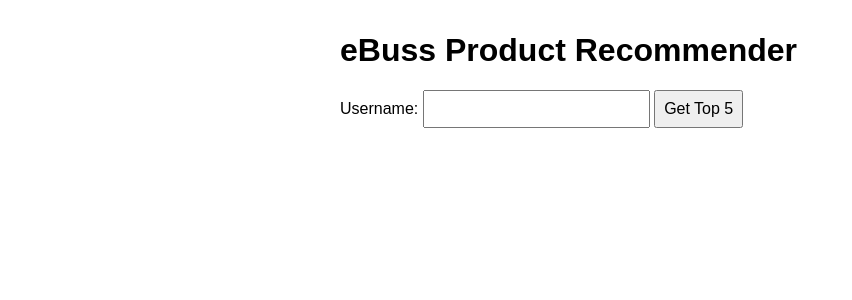
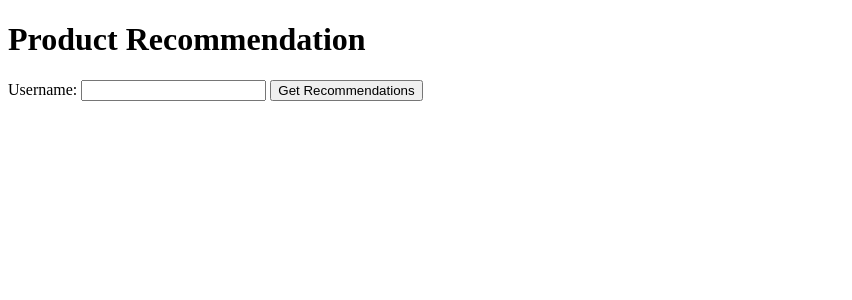
Before and after one commit to DeepthiShreeya/ebuss-Sentiment-Based-Product-Recommendation-System, a Flask app: page / in a window 1280 px wide. Shown: the top 300 px of the page, without its empty margins (0-852 px from the left). Run offline with Flask 2, Linux system fonts and the light colour scheme; parts of the project's set-up code (start-up, migrations or seed data) failed here and were passed over.

Commit message:
Update index.html

```diff
--- a/templates/index.html
+++ b/templates/index.html
@@ -2,31 +2,26 @@
 <html lang="en">
 <head>
   <meta charset="UTF-8">
-  <title>eBuss Sentiment‑Based Recommender</title>
-  <style>
-    body { font-family: sans-serif; max-width: 600px; margin: 2em auto; }
-    input, button { padding: 0.5em; font-size: 1em; }
-    ul { margin-top: 1em; }
-  </style>
+  <title>Sentiment‑Based Recommendations</title>
 </head>
 <body>
-  <h1>eBuss Product Recommender</h1>
+  <h1>Product Recommendation</h1>
   <form method="post">
     <label for="username">Username:</label>
-    <input id="username" name="username" required>
-    <button type="submit">Get Top 5</button>
+    <input type="text" id="username" name="username" required>
+    <button type="submit">Get Recommendations</button>
   </form>
 
-  {% if recommendations %}
-    {% if recommendations is string %}
-      <p>{{ recommendations }}</p>
-    {% else %}
-      <h2>Your Top 5 Picks:</h2>
+  {% if recommendations is not none %}
+    {% if recommendations %}
+      <h2>Top 5 Products for {{ request.form.username }}:</h2>
       <ul>
-        {% for pid in recommendations %}
-          <li>{{ pid }}</li>
+        {% for prod in recommendations %}
+          <li>{{ prod }}</li>
         {% endfor %}
       </ul>
+    {% else %}
+      <p>No recommendations found for that user.</p>
     {% endif %}
   {% endif %}
 </body>
```
